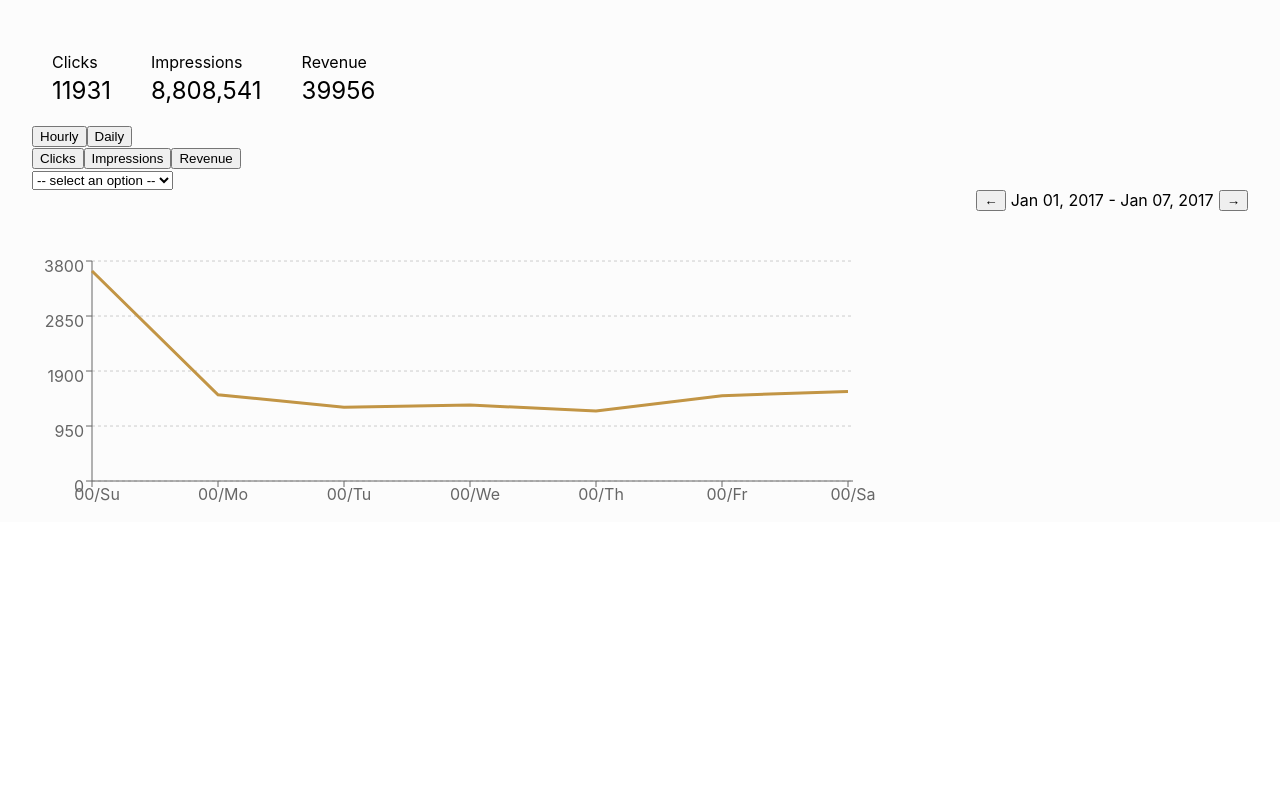
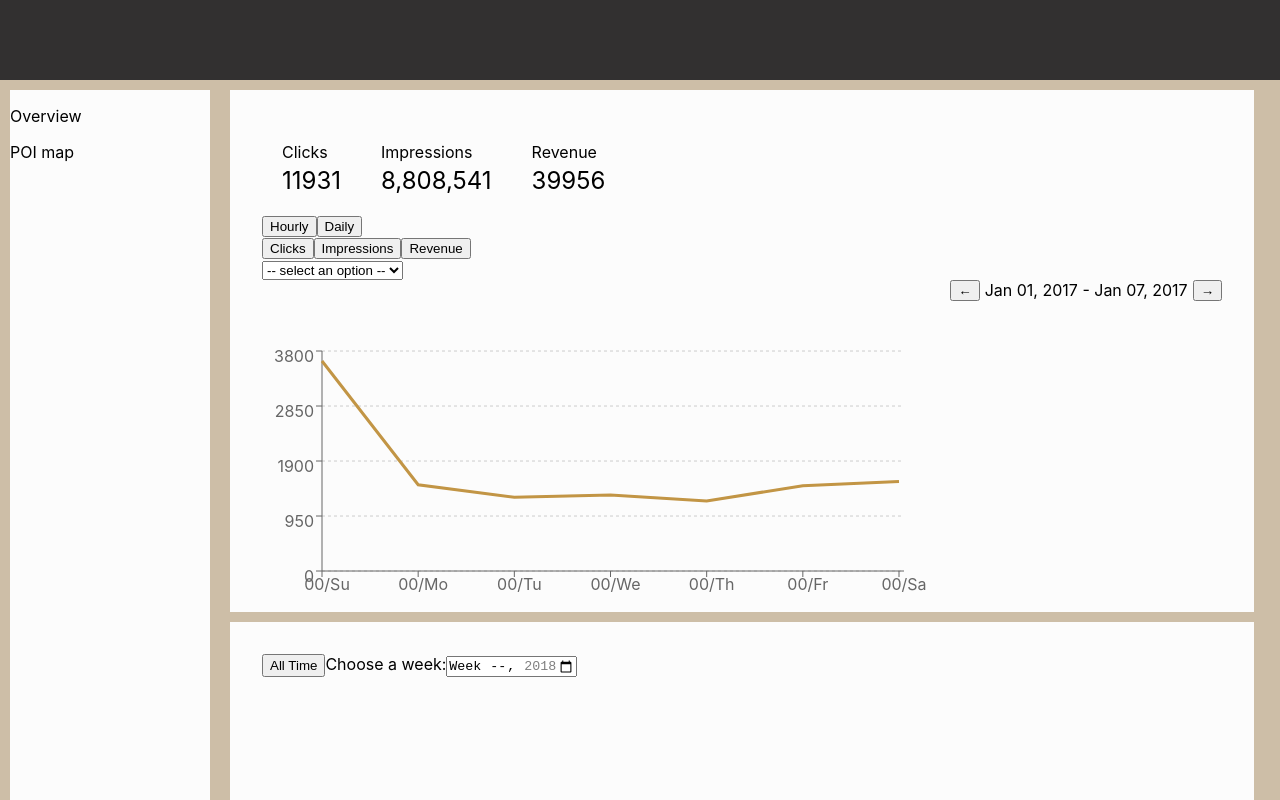
Before and after one commit to maycheongs/Graphs, a React (Create React App) app in the folder graphs/: page / in a window 1280 px wide. Shown: the top 800 px of the page. Built offline with nearby package versions, Linux system fonts and the light colour scheme.

Commit message:
add classnames

```diff
--- a/graphs/package.json
+++ b/graphs/package.json
@@ -6,6 +6,7 @@
     "@testing-library/jest-dom": "^5.11.10",
     "@testing-library/react": "^11.2.6",
     "@testing-library/user-event": "^12.8.3",
+    "classnames": "^2.3.1",
     "dayjs": "^1.10.4",
     "react": "^17.0.2",
     "react-dom": "^17.0.2",
--- a/graphs/src/App.js
+++ b/graphs/src/App.js
@@ -1,10 +1,23 @@
 import logo from './logo.svg';
 import './App.css';
 import Chart from './components/Chart'
+import TopNav from './components/TopNav'
+import Nav from './components/Nav'
+import Table from './components/Table'
 
 function App() {
   return (
-    <Chart />
+    <>
+      <TopNav/>
+    <main className='main'>
+      <Nav />
+      <section>
+      <Chart />
+      <Table />
+      </section>
+
+    </main>
+    </>
   );
 }
 
--- a/graphs/src/index.css
+++ b/graphs/src/index.css
@@ -5,6 +5,7 @@ body {
     sans-serif;
   -webkit-font-smoothing: antialiased;
   -moz-osx-font-smoothing: grayscale;
+  background-color: #CDBEA7;
 }
 
 code {
```
Also changed, not shown: 2 other files (tests, documents, lock files or other folders).
